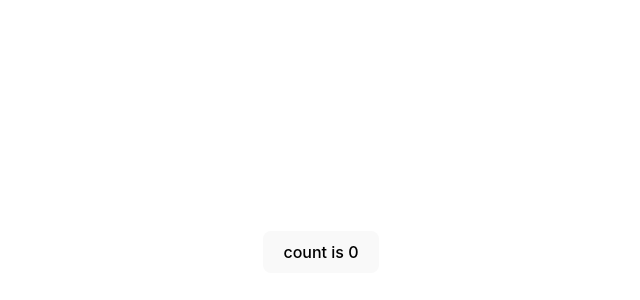
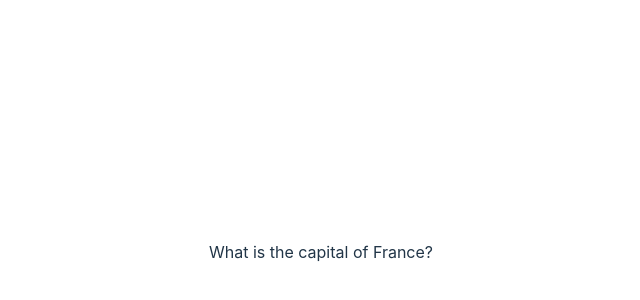
Before and after one commit to frankxie7/Danki, a React (Vite) app: page / in a window 1280 px wide. Shown: the part 148-448 px from the top of the page, without its empty margins (319-959 px from the left). Built offline with nearby package versions, Linux system fonts and the light colour scheme.

Commit message:
Implement basic flashcard idea with one sample card in App.tsx.

```diff
--- a/src/App.tsx
+++ b/src/App.tsx
@@ -1,18 +1,59 @@
 import { useState } from "react";
 import "./App.css";
 
-function App() {
-    const [count, setCount] = useState(0);
+type Flashcard = {
+    front: string;
+    back: string;
+  };
+
+const FlashcardComponent = ({ card }: { card: Flashcard }) => {
+    const [isFlipped, setIsFlipped] = useState<boolean>(false);
+
+    const handleFlip = () => {
+        setIsFlipped(!isFlipped);
+    };
 
     return (
-        <>
-            <div className='card'>
-                <button onClick={() => setCount((count) => count + 1)}>
-                    count is {count}
-                </button>
-            </div>
-        </>
+        <div onClick={handleFlip} className="flashcard">
+            <p>{isFlipped ? card.back : card.front}</p>
+        </div>
+    );
+};
+
+function App() {
+    const sampleCard: Flashcard = {
+        front: "What is the capital of France?",
+        back: "Paris",
+    };
+
+    return (
+        <div className="app">
+            <FlashcardComponent card={sampleCard} />
+        </div>
     );
 }
 
+// const styles = {
+//     container: {
+//       display: 'flex',
+//       flexDirection: 'column' as 'column',
+//       alignItems: 'center',
+//       justifyContent: 'center',
+//       minHeight: '100vh',
+//       fontFamily: 'Arial, sans-serif',
+//     },
+//     card: {
+//       border: '2px solid #333',
+//       borderRadius: '8px',
+//       padding: '20px',
+//       width: '300px',
+//       textAlign: 'center' as 'center',
+//       cursor: 'pointer',
+//       boxShadow: '0px 4px 8px rgba(0,0,0,0.2)',
+//     },
+//     text: {
+//       fontSize: '1.5rem',
+//     },
+//   };
+
 export default App;
```
